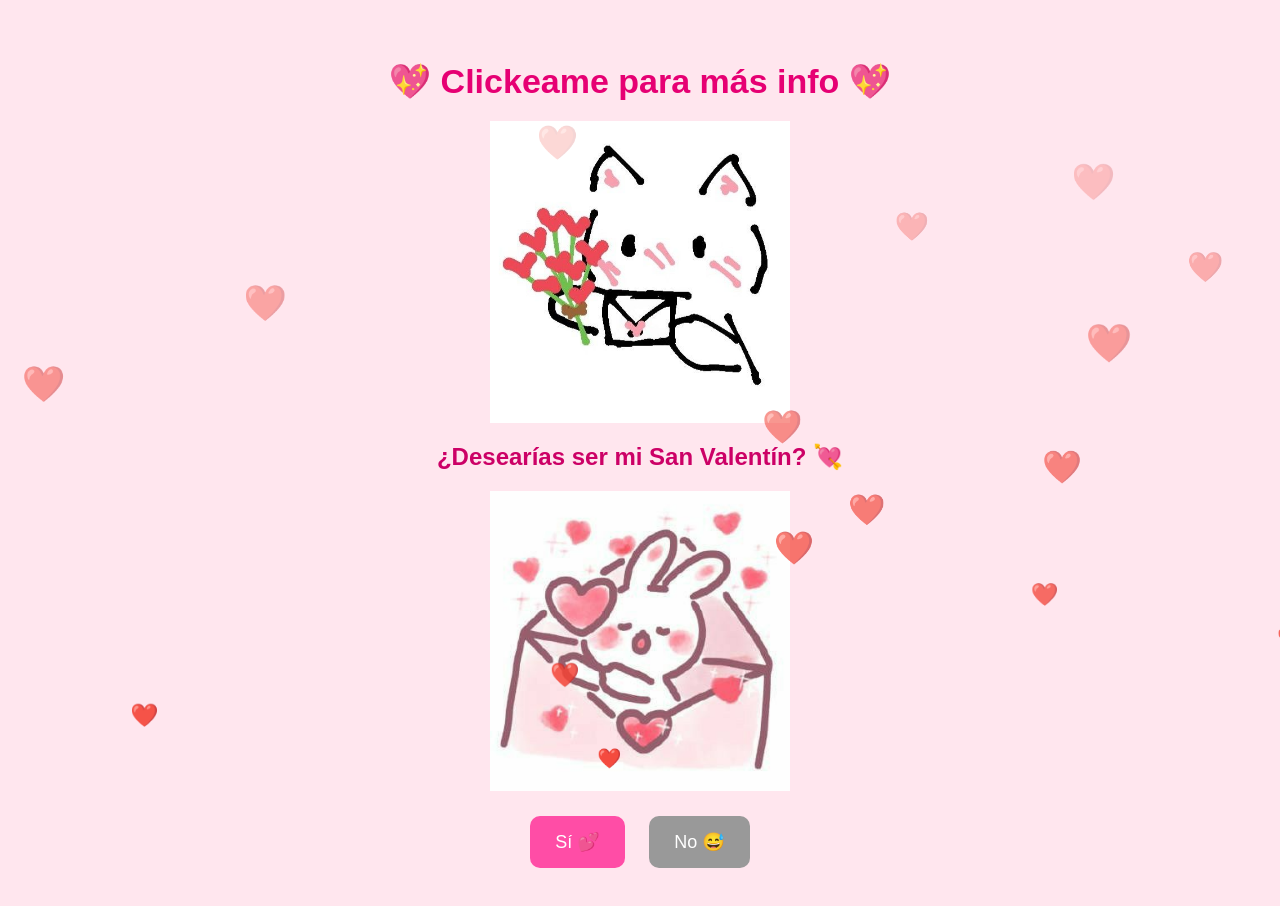
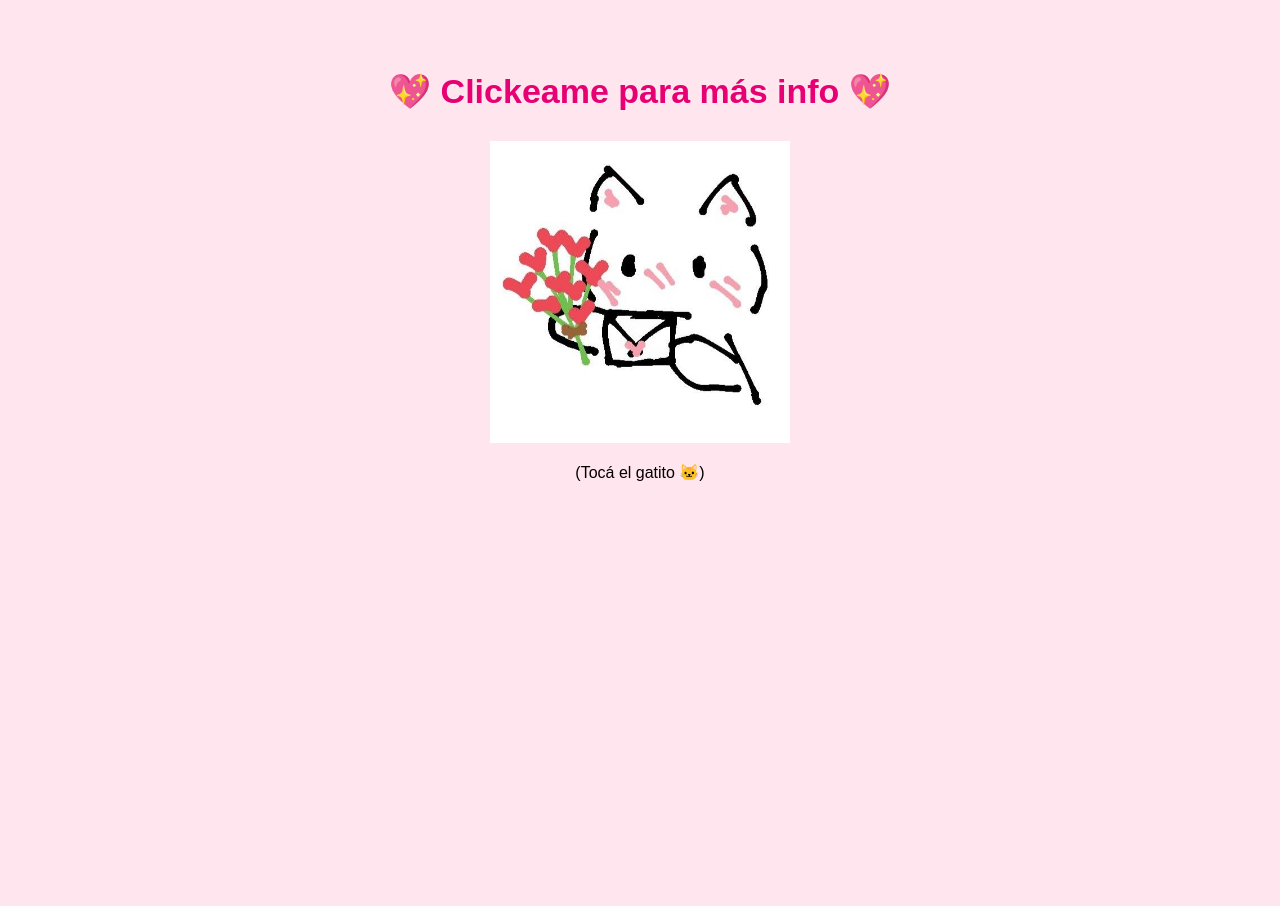
Before and after one commit to auuraorbital-dot/mi-san-valentin, a plain HTML site: page index.html in a window 1280 px wide. After the commit the page ends 800 px from the top, so only its background shows below. Drawn offline with Linux system fonts and the light colour scheme.

Commit message:
Update index.html

```diff
--- a/index.html
+++ b/index.html
@@ -3,80 +3,28 @@
 <head>
   <meta charset="UTF-8">
   <title>San Valentín 💖</title>
-
   <style>
     body {
       background-color: #ffe6ee;
       font-family: Arial, sans-serif;
       text-align: center;
-      overflow: hidden;
-      padding: 30px;
+      padding-top: 40px;
     }
 
     h1 {
       color: #e60073;
       font-size: 34px;
-      margin-bottom: 20px;
-    }
-
-    h2 {
-      color: #cc0066;
-      margin-bottom: 20px;
+      margin-bottom: 30px;
     }
 
     img {
-      max-width: 300px;
-      margin: 15px auto;
-      display: block;
+      width: 300px;
+      cursor: pointer;
+      transition: transform 0.3s;
     }
 
-    button {
-      padding: 15px 25px;
-      font-size: 18px;
-      border: none;
-      border-radius: 10px;
-      cursor: pointer;
-      margin: 10px;
-    }
-
-    #si {
-      background-color: #ff4da6;
-      color: white;
-    }
-
-    #no {
-      background-color: #999;
-      color: white;
-    }
-
-    #carta {
-      display: none;
-      background-color: white;
-      width: 80%;
-      margin: 40px auto;
-      padding: 30px;
-      border-radius: 20px;
-      box-shadow: 0 0 20px rgba(0,0,0,0.2);
-      font-size: 22px;
-      color: #cc0066;
-    }
-
-    /* Corazones */
-    .corazon {
-      position: absolute;
-      color: #ff4da6;
-      animation: flotar 6s linear infinite;
-    }
-
-    @keyframes flotar {
-      0% {
-        bottom: -10px;
-        opacity: 1;
-      }
-      100% {
-        bottom: 100%;
-        opacity: 0;
-      }
+    img:hover {
+      transform: scale(1.1);
     }
   </style>
 </head>
@@ -85,55 +33,11 @@
 
   <h1>💖 Clickeame para más info 💖</h1>
 
-  <!-- Imagen gatito -->
-  <img src="imagenes/gatito.png" alt="Gatito con carta">
+  <a href="pregunta.html">
+    <img src="imagenes/gatito.png" alt="Gatito con carta">
+  </a>
 
-  <h2>¿Desearías ser mi San Valentín? 💘</h2>
-
-  <!-- Imagen conejito -->
-  <img src="imagenes/conejito.png" alt="Conejito con carta">
-
-  <button id="si" onclick="mostrarCarta()">Sí 💕</button>
-  <button id="no" onclick="achicarNo()">No 😅</button>
-
-  <!-- Carta final -->
-  <div id="carta">
-    💌 <br><br>
-    “Y si te abrazo, es para sentir que nuestro amor
-    nunca podrán sacarlo de raíz”
-    <br><br>
-    💖💖💖
-    <br><br>
-    <img src="imagenes/pareja.png" alt="Pareja abrazada">
-  </div>
-
-  <script>
-    let tamanoNo = 18;
-
-    function achicarNo() {
-      tamanoNo -= 3;
-      if (tamanoNo < 6) tamanoNo = 6;
-      document.getElementById("no").style.fontSize = tamanoNo + "px";
-    }
-
-    function mostrarCarta() {
-      document.getElementById("carta").style.display = "block";
-    }
-
-    // Corazones infinitos
-    setInterval(() => {
-      const corazon = document.createElement("div");
-      corazon.className = "corazon";
-      corazon.innerHTML = "❤️";
-      corazon.style.left = Math.random() * 100 + "vw";
-      corazon.style.fontSize = (15 + Math.random() * 25) + "px";
-      document.body.appendChild(corazon);
-
-      setTimeout(() => {
-        corazon.remove();
-      }, 6000);
-    }, 300);
-  </script>
+  <p>(Tocá el gatito 🐱)</p>
 
 </body>
 </html>
```
